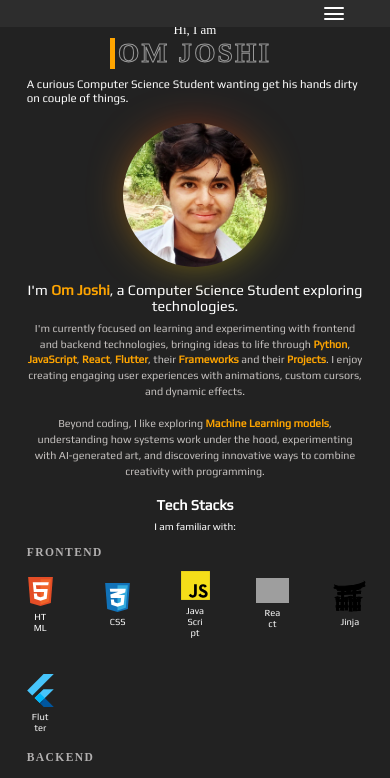
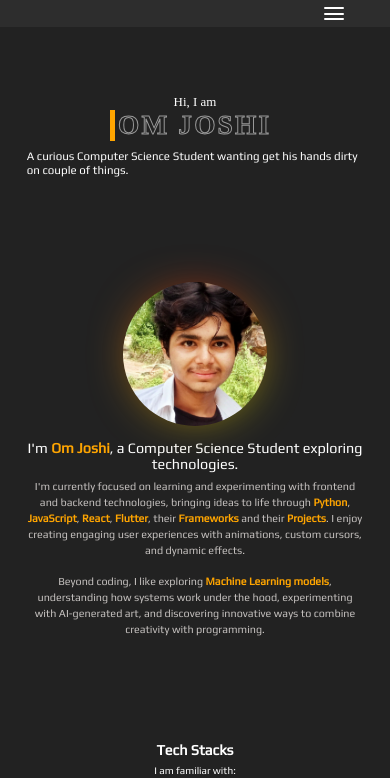
Before and after one commit to Om-Joshi07/Port-Folio, a React (Vite) app: page / in a window 390 px wide. Shown: the top 778 px of the page. Built offline with nearby package versions, Linux system fonts and the light colour scheme; grey boxes are pictures that could not be loaded; a web font is replaced by a local one.

Commit message:
update:Responsive

```diff
--- a/src/components/Home/Home.css
+++ b/src/components/Home/Home.css
@@ -1878,11 +1878,11 @@ main {
   }
 
   .main-container {
-    gap: 0rem;
+    gap: 12rem;
   }
 
   .home-grid {
-    padding-top: 1.5rem;
+    padding-top: 11.5rem;
     min-height: auto;
   }
 
@@ -2218,11 +2218,11 @@ main {
   }
 
   .main-container {
-    gap: 0rem;
+    gap: 12rem;
   }
 
   .home-grid {
-    padding-top: 1rem;
+    padding-top: 11.5rem;
     min-height: auto;
   }
 
```
